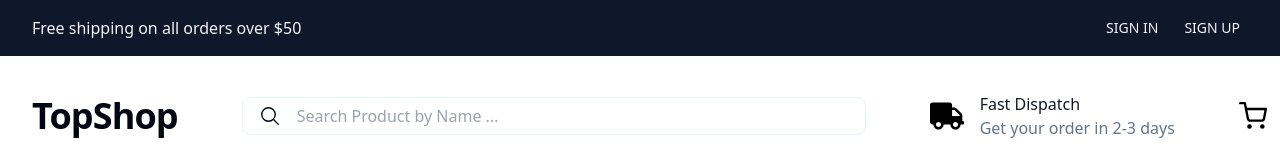
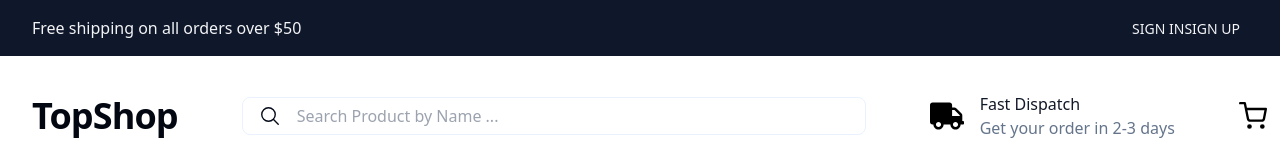
Before and after one commit to syedshahmirsultan/Full-Stack-Online-Marketplace, a Next.js app: page /cart in a window 1280 px wide. Shown: the top 160 px of the page. Built offline with nearby package versions, Linux system fonts and the light colour scheme; no server answers; the database is empty.

Commit message:
updated code

```diff
--- a/app/components/TopLevel.tsx
+++ b/app/components/TopLevel.tsx
@@ -1,16 +1,23 @@
 import Link from 'next/link';
 import React from 'react';
 import {RegisterLink, LoginLink} from "@kinde-oss/kinde-auth-nextjs/components";
-const TopLevel:React.FC = () => {
+import { getKindeServerSession } from '@kinde-oss/kinde-auth-nextjs/server';
+import {LogoutLink} from "@kinde-oss/kinde-auth-nextjs/components";
+
+const TopLevel:React.FC = async() => {
+    const {getUser} = getKindeServerSession();
+    const user = await getUser();
     return (
         <div className="w-full flex flex-col gap-y-4 lg:flex-row justify-center lg:justify-between lg:pr-8 lg:pl-8 items-center h-[56px] bg-slate-900">
             <p className='text-gray-100 text-sm lg:text-[16px]'>
             Free shipping on all orders over $50
             </p>
             <div className='hidden lg:flex lg:gap-x-[26px] lg:mr-2'>
-            <RegisterLink className='text-sm text-gray-100 cursor-pointer uppercase'>Sign In</RegisterLink>
+            {user ? (<LogoutLink className='text-sm text-gray-100 cursor-pointer uppercase'>Log out</LogoutLink>)
+            :(<div><RegisterLink className='text-sm text-gray-100 cursor-pointer uppercase'>Sign In</RegisterLink>
             <LoginLink className='text-sm text-gray-100 cursor-pointer uppercase'>Sign Up
-            </LoginLink></div>
+            </LoginLink></div>)}
+            </div>
 
         </div>
     );
```
